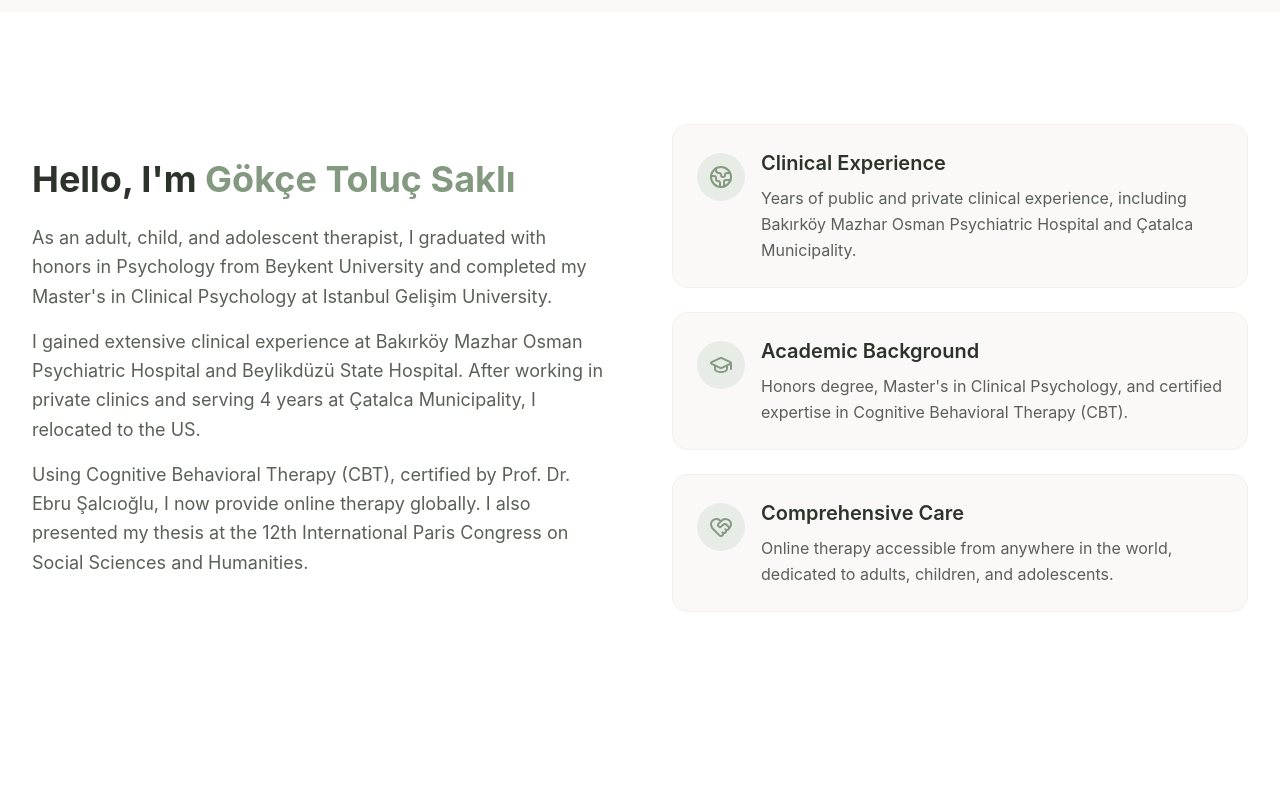
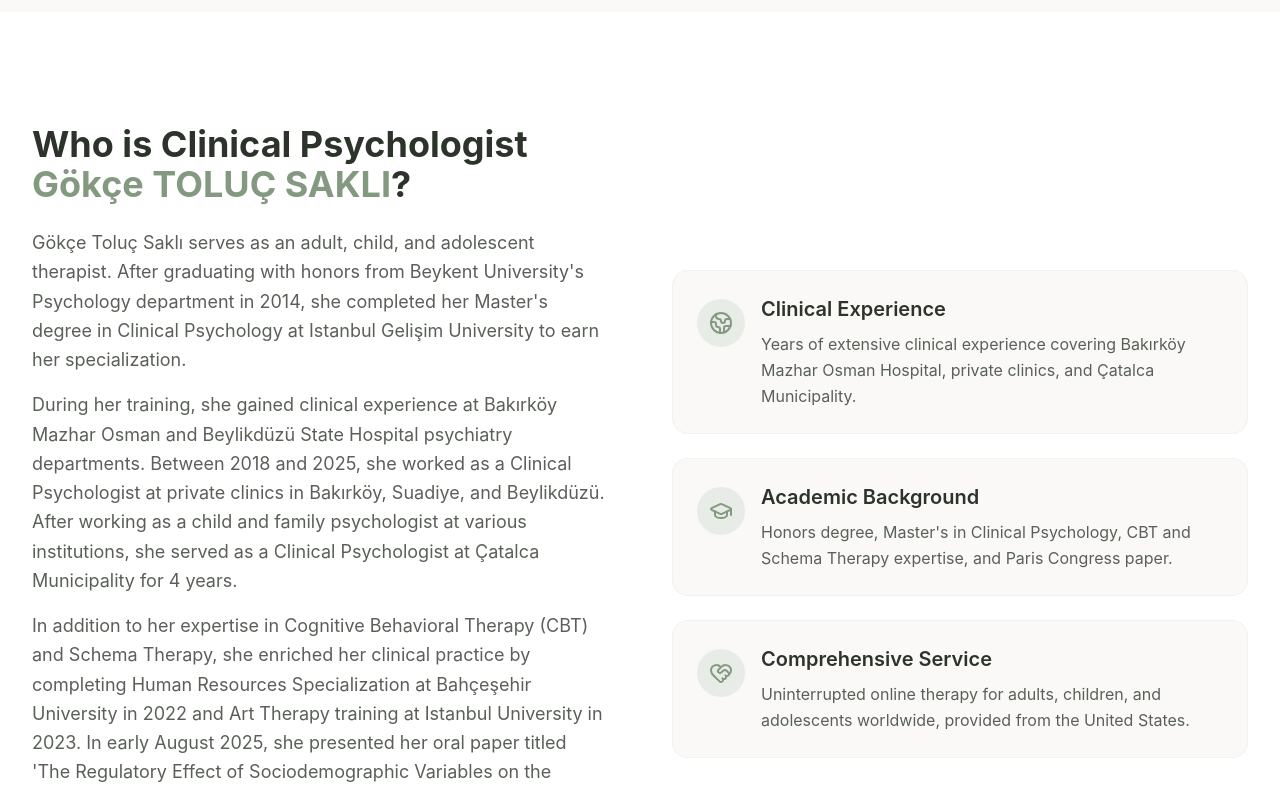
Before and after one commit to BerkayToluc/klinik-admin-panel, a Next.js app: page /en in a window 1280 px wide. Shown: the part 1000-1792 px from the top of the page. Built offline with nearby package versions, Linux system fonts and the light colour scheme.

Commit message:
Yeni Metinler Ve Düzeltmeler

```diff
--- a/app/[locale]/bilgilendirme-formu/page.tsx
+++ b/app/[locale]/bilgilendirme-formu/page.tsx
@@ -136,7 +136,7 @@ export default async function BilgilendirmeFormuPage({ params }: { params: Promi
               </div>
               <div className="space-y-8 text-right">
                 <p className="font-semibold text-ink-dark">Uzman Klinik Psikolog</p>
-                <p className="font-bold text-ink-dark">Gökçe TOLUÇ</p>
+                <p className="font-bold text-ink-dark">Gökçe TOLUÇ SAKLI</p>
               </div>
             </div>
           </div>
--- a/components/sections/About.tsx
+++ b/components/sections/About.tsx
@@ -1,8 +1,10 @@
+'use client';
+
 import { GraduationCap, HeartHandshake, Globe2 } from 'lucide-react';
 import { useTranslations } from 'next-intl';
 
 export default function About() {
-  const t = useTranslations('About'); // Çevirmenimizi About sözlüğüne bağladık
+  const t = useTranslations('About');
 
   const highlights = [
     {
@@ -30,7 +32,10 @@ export default function About() {
           {/* Sol Taraf: Metin */}
           <div>
             <h2 className="text-3xl sm:text-4xl font-bold text-ink-dark mb-6">
-              {t('titlePrefix')} <span className="text-sage-500">Gökçe Toluç Saklı</span>
+              {/* Zengin Metin (Rich Text) kullanımı: <green> etiketleri arasına gelen metin yeşil olur */}
+              {t.rich('titlePrefix', {
+                green: (chunks) => <span className="text-sage-500">{chunks}</span>
+              })}
             </h2>
             <div className="space-y-4 text-lg text-ink-light leading-relaxed">
               <p>{t('p1')}</p>
--- a/components/sections/Gallery.tsx
+++ b/components/sections/Gallery.tsx
@@ -32,18 +32,24 @@ export default function Gallery() {
       description: t('g4Desc')
     },
     {
-      // DİKKAT: Dosyanın adının tam olarak bu olduğuna emin ol (.jpg veya .jpeg)
       src: "/images/seminer.jpeg",
       alt: "Eğitim ve Seminer Sunumu",
       title: t('g5Title'),
       description: t('g5Desc')
+    },
+    {
+      src: "/images/Sertifika.jpeg",
+      alt: "Kongre ve Bildiriler",
+      title: t('g6Title'),
+      description: t('g6Desc')
     }
   ];
 
   return (
     <section id="gallery" className="py-20 lg:py-28 bg-sand-50">
-      {/* 5 eleman sığsın diye max genişliği (max-w-7xl yerine max-w-[90rem]) artırdık */}
-      <div className="max-w-[90rem] mx-auto px-4 sm:px-6 lg:px-8">
+      {/* max-w-7xl yerine max-w-6xl kullanarak tüm galeriyi ekranda biraz daha toplu hale getirdik */}
+      <div className="max-w-6xl mx-auto px-4 sm:px-6 lg:px-8">
+
         <div className="text-center max-w-3xl mx-auto mb-16">
           <h2 className="text-3xl sm:text-4xl font-bold text-ink-dark mb-4">
             {t('title')}
@@ -53,31 +59,32 @@ export default function Gallery() {
           </p>
         </div>
 
-        {/* lg:grid-cols-5 ile bilgisayarda 5 sütun yan yana olacak */}
-        <div className="grid grid-cols-1 sm:grid-cols-3 lg:grid-cols-5 gap-4 lg:gap-6">
+        {/* lg:grid-cols-3 ile yan yana 3 tane durmaya devam ediyor */}
+        <div className="grid grid-cols-1 sm:grid-cols-2 lg:grid-cols-3 gap-6 lg:gap-8">
           {galleryItems.map((item, index) => (
             <div key={index} className="bg-white rounded-3xl overflow-hidden shadow-sm border border-sand-500/20 group hover:shadow-lg hover:border-sage-500/40 transition-all duration-300 flex flex-col">
 
-              {/* aspect-[4/3] yatay dikdörtgen formatıdır, fotoğrafların kesilmeden sığmasını sağlar */}
-              <div className="relative aspect-[4/3] overflow-hidden bg-sand-100">
+              {/* aspect-[4/3] yerine aspect-[3/2] kullandık. Fotoğraf kalitesi aynı kalır ama ekranda dikey olarak daha az yer kaplar */}
+              <div className="relative aspect-[3/2] overflow-hidden bg-sand-100">
                 <Image
                   src={item.src}
                   alt={item.alt}
                   fill
-                  sizes="(max-width: 768px) 100vw, (max-width: 1200px) 33vw, 20vw"
+                  sizes="(max-width: 768px) 100vw, (max-width: 1200px) 50vw, 33vw"
                   className="object-cover group-hover:scale-105 transition-transform duration-700"
                 />
               </div>
 
-              <div className="p-5 flex-grow flex flex-col justify-between">
+              <div className="p-6 flex-grow flex flex-col justify-between">
                 <div>
-                  <h3 className="text-base font-bold text-ink-dark mb-2">{item.title}</h3>
-                  <p className="text-xs text-ink-light leading-relaxed">{item.description}</p>
+                  <h3 className="text-lg font-bold text-ink-dark mb-2">{item.title}</h3>
+                  <p className="text-sm text-ink-light leading-relaxed">{item.description}</p>
                 </div>
               </div>
             </div>
           ))}
         </div>
+
       </div>
     </section>
   );
--- a/messages/en.json
+++ b/messages/en.json
@@ -20,16 +20,16 @@
     "btnAbout": "About Me"
   },
   "About": {
-    "titlePrefix": "Hello, I'm",
-    "p1": "As an adult, child, and adolescent therapist, I graduated with honors in Psychology from Beykent University and completed my Master's in Clinical Psychology at Istanbul Gelişim University.",
-    "p2": "I gained extensive clinical experience at Bakırköy Mazhar Osman Psychiatric Hospital and Beylikdüzü State Hospital. After working in private clinics and serving 4 years at Çatalca Municipality, I relocated to the US.",
-    "p3": "Using Cognitive Behavioral Therapy (CBT), certified by Prof. Dr. Ebru Şalcıoğlu, I now provide online therapy globally. I also presented my thesis at the 12th International Paris Congress on Social Sciences and Humanities.",
+    "titlePrefix": "Who is Clinical Psychologist <green>Gökçe TOLUÇ SAKLI</green>?",
+    "p1": "Gökçe Toluç Saklı serves as an adult, child, and adolescent therapist. After graduating with honors from Beykent University's Psychology department in 2014, she completed her Master's degree in Clinical Psychology at Istanbul Gelişim University to earn her specialization.",
+    "p2": "During her training, she gained clinical experience at Bakırköy Mazhar Osman and Beylikdüzü State Hospital psychiatry departments. Between 2018 and 2025, she worked as a Clinical Psychologist at private clinics in Bakırköy, Suadiye, and Beylikdüzü. After working as a child and family psychologist at various institutions, she served as a Clinical Psychologist at Çatalca Municipality for 4 years.",
+    "p3": "In addition to her expertise in Cognitive Behavioral Therapy (CBT) and Schema Therapy, she enriched her clinical practice by completing Human Resources Specialization at Bahçeşehir University in 2022 and Art Therapy training at Istanbul University in 2023. In early August 2025, she presented her oral paper titled 'The Regulatory Effect of Sociodemographic Variables on the Relationship between Communication Skills and Social Anxiety in Young Adulthood' at the 12th International Paris Congress on Social Sciences and Humanities. She currently provides online therapy to clients worldwide from the United States.",
     "card1Title": "Clinical Experience",
-    "card1Desc": "Years of public and private clinical experience, including Bakırköy Mazhar Osman Psychiatric Hospital and Çatalca Municipality.",
+    "card1Desc": "Years of extensive clinical experience covering Bakırköy Mazhar Osman Hospital, private clinics, and Çatalca Municipality.",
     "card2Title": "Academic Background",
-    "card2Desc": "Honors degree, Master's in Clinical Psychology, and certified expertise in Cognitive Behavioral Therapy (CBT).",
-    "card3Title": "Comprehensive Care",
-    "card3Desc": "Online therapy accessible from anywhere in the world, dedicated to adults, children, and adolescents."
+    "card2Desc": "Honors degree, Master's in Clinical Psychology, CBT and Schema Therapy expertise, and Paris Congress paper.",
+    "card3Title": "Comprehensive Service",
+    "card3Desc": "Uninterrupted online therapy for adults, children, and adolescents worldwide, provided from the United States."
   },
   "Services": {
     "title": "Services & Expertise",
@@ -71,7 +71,9 @@
     "g4Title": "Professional Development",
     "g4Desc": "Continuous education sharing.",
     "g5Title": "Trainings and Seminars",
-    "g5Desc": "Interactive presentations organized for institutions and groups to support community mental health and share clinical experiences."
+    "g5Desc": "Interactive presentations organized for institutions and groups to support community mental health and share clinical experiences.",
+    "g6Title": "Congress and Papers",
+    "g6Desc": "2025 Paris Congress Paper"
   },
   "Contact": {
     "title": "Contact & Booking",
--- a/messages/tr.json
+++ b/messages/tr.json
@@ -19,18 +19,18 @@
     "btnBook": "Randevu Al",
     "btnAbout": "Hakkımda"
   },
-  "About": {
-    "titlePrefix": "Merhaba, Ben",
-    "p1": "Yetişkin, çocuk ve ergen terapisti olarak görev yapmaktayım. 2014 yılında Beykent Üniversitesi Psikoloji bölümünden onur derecesiyle mezun olduktan sonra, İstanbul Gelişim Üniversitesi'nde Klinik Psikoloji yüksek lisansımı tamamlayarak uzmanlığımı aldım.",
-    "p2": "Eğitimim süresince Bakırköy Mazhar Osman ve Beylikdüzü Devlet Hastanesi psikiyatri servislerinde klinik deneyim kazandım. Çeşitli kurumlarda çocuk ve aile psikoloğu olarak çalıştıktan sonra, Çatalca Belediyesi'nde 4 yıl Klinik Psikolog olarak görev yaptım.",
-    "p3": "Bilişsel Davranışçı Terapi (BDT) uzmanlığımın yanı sıra, 2022 yılında Bahçeşehir Üniversitesi İnsan Kaynakları Uzmanlığı ve 2023 yılında İstanbul Üniversitesi Sanat Terapisi eğitimlerimi tamamlayarak klinik pratiğimi zenginleştirdim. Şu anda Amerika'dan tüm dünyadaki danışanlarıma online terapi sunuyorum.",
+"About": {
+    "titlePrefix": "Klinik Psikolog <green>Gökçe TOLUÇ SAKLI</green> Kimdir?",
+    "p1": "Gökçe Toluç Saklı, yetişkin, çocuk ve ergen terapisti olarak görev yapmaktadır. 2014 yılında Beykent Üniversitesi Psikoloji bölümünden onur derecesiyle mezun olduktan sonra, İstanbul Gelişim Üniversitesi'nde Klinik Psikoloji yüksek lisansını tamamlayarak uzmanlığını almıştır.",
+    "p2": "Eğitim süresince Bakırköy Mazhar Osman ve Beylikdüzü Devlet Hastanesi psikiyatri servislerinde klinik deneyim kazanmıştır. 2018-2025 yılları arasında Bakırköy, Suadiye ve Beylikdüzü’nde bulunan özel kliniklerde Klinik Psikolog olarak danışanlarını görmüştür. Çeşitli kurumlarda çocuk ve aile psikoloğu olarak çalıştıktan sonra, Çatalca Belediyesi'nde 4 yıl Klinik Psikolog olarak görev yapmıştır.",
+    "p3": "Bilişsel Davranışçı Terapi ve Şema Terapisti uzmanlığının yanı sıra, 2022 yılında Bahçeşehir Üniversitesi İnsan Kaynakları Uzmanlığı ve 2023 yılında İstanbul Üniversitesi Sanat Terapisi eğitimlerini tamamlayarak klinik pratiğini zenginleştirmiştir. 2025 yılının Ağustos ayının ilk günlerinde 12. Uluslararası Paris Sosyal ve Beşeri Bilimler Kongresi’nde “Genç Yetişkinlikte İletişim Becerileri ve Sosyal Anksiyete İlişkisinde Sosyodemografik Değişkenlerin Düzenleyici Etkisi” konulu sözlü bildirisini sunmuştur. Şu anda Amerika'dan tüm dünyadaki danışanlarına online terapi hizmeti sunmaya devam etmektedir.",
     "card1Title": "Klinik Deneyim",
-    "card1Desc": "Bakırköy Mazhar Osman Hastanesi, Devlet Hastanesi ve Çatalca Belediyesi'ni kapsayan yıllara dayanan klinik tecrübe.",
+    "card1Desc": "Bakırköy Mazhar Osman Hastanesi, özel klinikler ve Çatalca Belediyesi'ni kapsayan yıllara dayanan klinik tecrübe.",
     "card2Title": "Akademik Altyapı",
-    "card2Desc": "Onur dereceli lisans, Klinik Psikoloji yüksek lisansı, BDT uzmanlığı ve İstanbul Üniversitesi Sanat Terapisi eğitimi.",
+    "card2Desc": "Onur dereceli lisans, Klinik Psikoloji yüksek lisansı, BDT ve Şema Terapi uzmanlığı ile Paris Kongresi bildirisi.",
     "card3Title": "Kapsamlı Hizmet",
     "card3Desc": "Yetişkin, çocuk ve ergen danışanlara yönelik, Amerika'dan tüm dünyaya kesintisiz online terapi imkanı."
-},
+  },
   "Services": {
     "title": "Hizmetler & Uzmanlık Alanları",
     "description": "Kaygı bozuklukları, sosyal fobi, depresyon, OKB, travma ve ilişki dinamikleri başlıca uzmanlık alanlarımı oluşturmaktadır.",
@@ -60,7 +60,7 @@
     "author": "Klnk. Psk. Gökçe Toluç Saklı"
   },
   "Gallery": {
-    "title": "Eğitim ve Atölye Çalışmaları",
+    "title": "Eğitim, Kongre ve Atölye Çalışmaları",
     "description": "Bilgi ve deneyim paylaşımı odaklı kurumsal eğitimler ve atölye çalışmaları.",
     "g1Title": "Seminer & Sunumlar",
     "g1Desc": "Kurumsal ekiplere yönelik farkındalık seminerleri.",
@@ -71,7 +71,9 @@
     "g4Title": "Mesleki Gelişim",
     "g4Desc": "Sürekli eğitim odaklı paylaşımlar.",
     "g5Title": "Eğitim ve Seminerler",
-    "g5Desc": "Toplum ruh sağlığını desteklemek ve klinik tecrübeleri paylaşmak amacıyla kurumlara ve gruplara yönelik düzenlenen interaktif sunum çalışmaları."
+    "g5Desc": "Toplum ruh sağlığını desteklemek ve klinik tecrübeleri paylaşmak amacıyla kurumlara ve gruplara yönelik düzenlenen interaktif sunum çalışmaları.",
+    "g6Title": "Kongre ve Bildiriler",
+    "g6Desc": "2025 Paris Kongresi Bildirisi"
   },
   "Contact": {
     "title": "İletişim & Randevu",
```
Also changed, not shown: public/images/Sertifika.jpeg (added).
